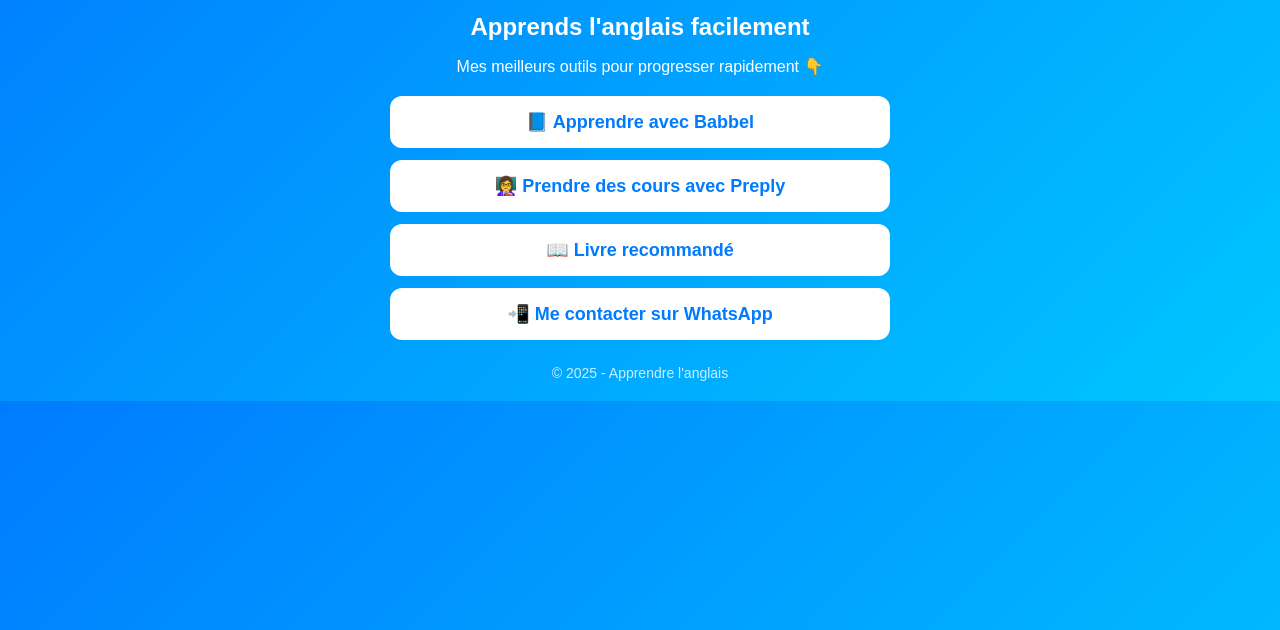
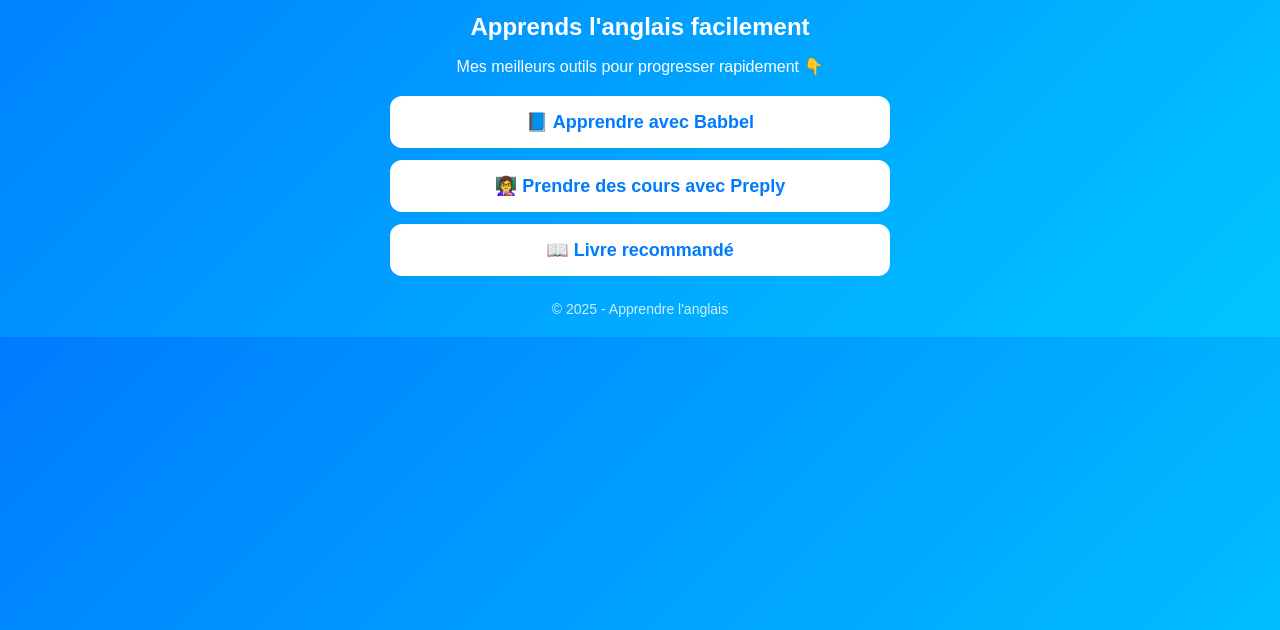
Before and after one commit to Gandega368/mon-site-anglais, a plain HTML site: page site_affiliation.html in a window 1280 px wide. Shown: the part 170-800 px from the top of the page. Drawn offline with Linux system fonts and the light colour scheme.

Commit message:
Premier commit

```diff
--- a/site_affiliation.html
+++ b/site_affiliation.html
@@ -80,7 +80,7 @@
         <a class="link-btn" href="https://www.babbel.com/lien-affiliation" target="_blank">📘 Apprendre avec Babbel</a>
         <a class="link-btn" href="https://preply.com/lien-affiliation" target="_blank">👩‍🏫 Prendre des cours avec Preply</a>
         <a class="link-btn" href="https://amzn.to/4kX45l2" target="_blank">📖 Livre recommandé</a>
-        <a class="link-btn" href="https://wa.me/+33758496403" target="_blank">📲 Me contacter sur WhatsApp</a>
+        <!-- a class="link-btn" href="https://wa.me/+33758496403" target="_blank"--><!--📲 Me contacter sur WhatsApp</a>-->
 
         <footer>© 2025 - Apprendre l'anglais</footer>
     </div>
```
